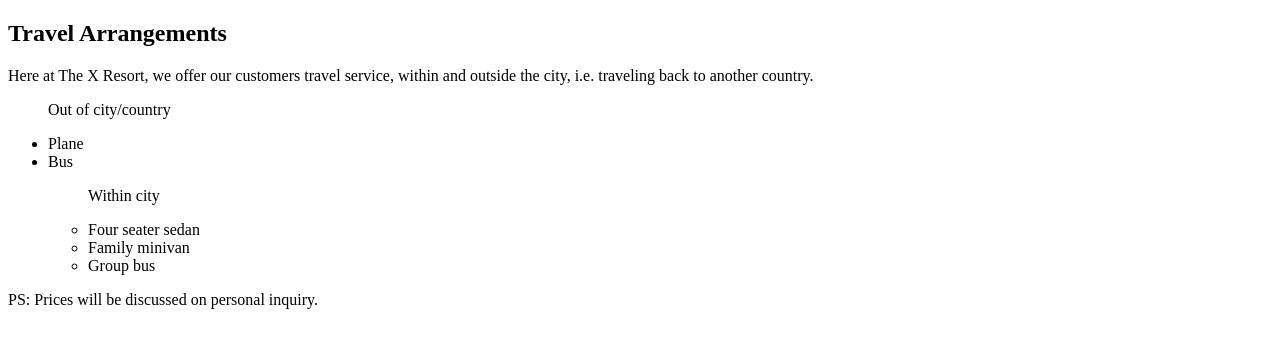
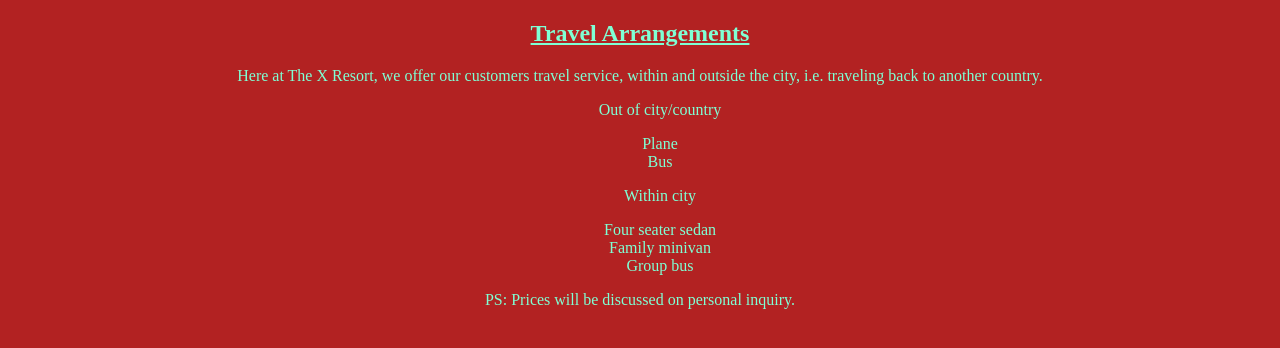
Before and after one commit to Loisa-Kitakaya/resort-website, a plain HTML site: page travel_arrangements.html in a window 1280 px wide. Drawn offline with Linux system fonts and the light colour scheme.

Commit message:
This commit stles the travel_arrangement.html file, corrects some errors; links the file to its css stylesheet.

```diff
--- a/css/travel_style.css
+++ b/css/travel_style.css
@@ -0,0 +1,20 @@
+h2 {
+  text-align: center;
+  text-decoration: underline;
+  color: aquamarine;
+}
+
+p {
+  text-align: center;
+  color: aquamarine;
+}
+
+ul {
+  list-style-type: none;
+  text-align: center;
+  color: aquamarine;
+}
+
+body {
+  background-color: firebrick;
+}
--- a/travel_arrangements.html
+++ b/travel_arrangements.html
@@ -6,6 +6,7 @@
       <meta charset="UTF-8">
       <meta name="viewport" content="width=device-width, initial-scale=1.0">
       <meta http-equiv="X-UA-Compatible" content="ie=edge">
+      <link rel="stylesheet" href="css/travel_style.css">
       <title>The X Resort</title>
 
     </head>
@@ -19,13 +20,13 @@
         <p>Out of city/country</p>
         <li>Plane</li>
         <li>Bus</li>
+      </ul>
 
-        <ul>
-          <p>Within city</p>
-          <li>Four seater sedan</li>
-          <li>Family minivan</li>
-          <li>Group bus</li>
-        </ul>
+      <ul>
+        <p>Within city</p>
+        <li>Four seater sedan</li>
+        <li>Family minivan</li>
+        <li>Group bus</li>
       </ul>
 
       <p>PS: Prices will be discussed on personal inquiry.</p>
```
